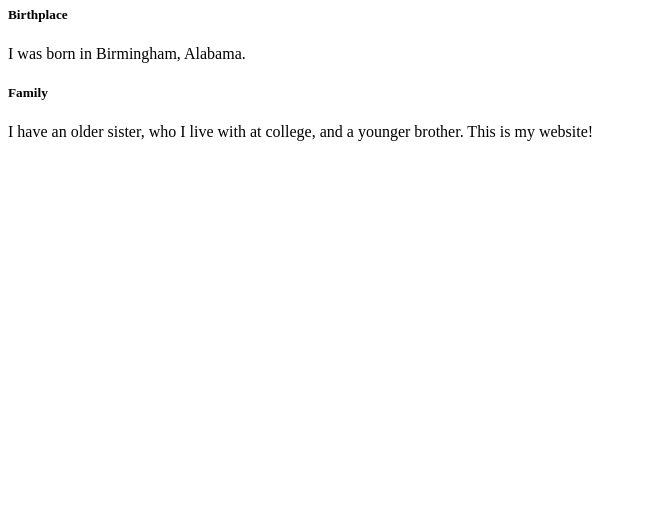
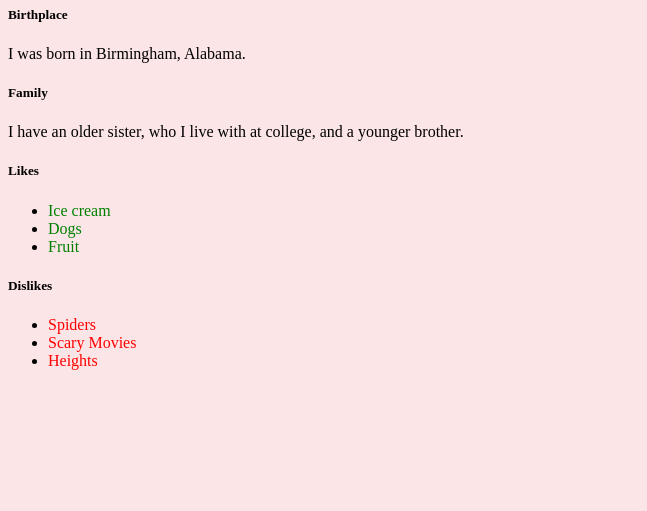
Before and after one commit to chloemariejackson/Chloe-Jackson-Assignment-2, a plain HTML site: page index.html in a window 1280 px wide. Shown: the part 289-800 px from the top of the page, without its empty margins (0-647 px from the left). Drawn offline with Linux system fonts and the light colour scheme.

Commit message:
Added images, likes and dislike list, and a link.

```diff
--- a/index.html
+++ b/index.html
@@ -5,7 +5,7 @@
 <meta charset=”UTF-8”>
 </HEAD>
 
-<BODY>
+<BODY bgcolor="FCE5e7">
 <H1>Hobbies</H1>
 <H5><a HREF="hobby2.html">Reading</a></H5>
 I have always loved reading all sorts of books since I was very young.
@@ -16,7 +16,19 @@ I love going to the gym and lifting weights, it makes me feel strong.
 I was born in Birmingham, Alabama.
 <H5>Family</H5>
 I have an older sister, who I live with at college, and a younger brother.
-This is my website!
+<H5>Likes</H5>
+<ul>
+    <li><font color="green">Ice cream</font></li>
+    <li><font color="green">Dogs</font></li>
+    <li><font color="green">Fruit</font></li>
+</ul>
+
+<H5>Dislikes</H5>
+<ul>
+    <li><font color="red">Spiders</font></li>
+    <li><font color="red">Scary Movies</font></li>
+    <li><font color="red">Heights</font></li>
+</ul>
 
 </BODY>
 </HTML>
```
Also changed, not shown: hobby1.html (+4 -1 lines), hobby2.html (+3 -1 lines), BookStack.jpg (added), working out.jpg (added).
